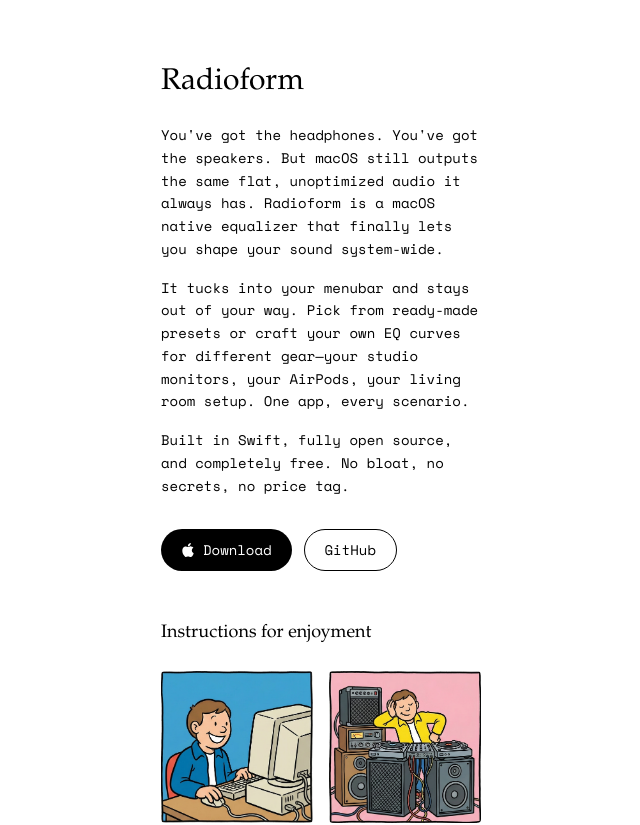
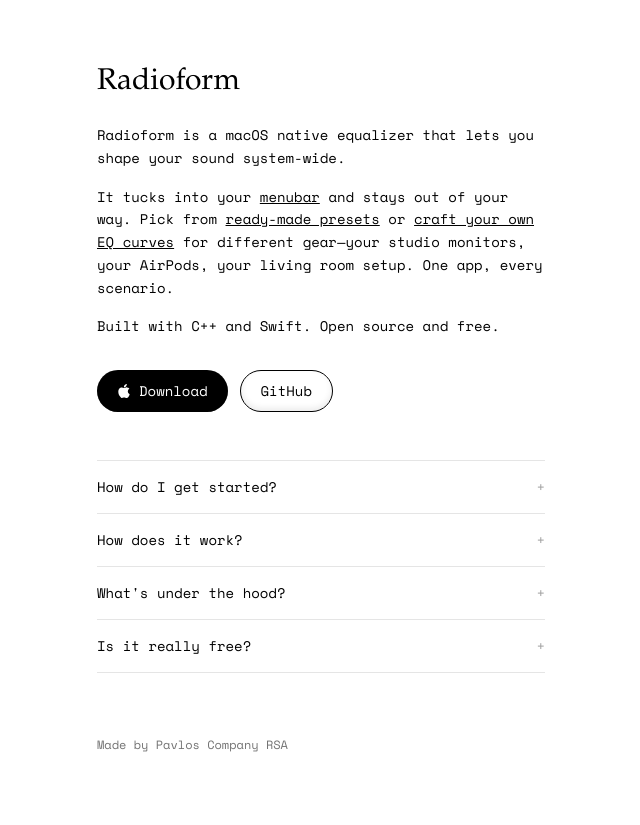
Before and after one commit to Torteous44/radioform, a Next.js app in the folder apps/web/site/: page / in a window 1280 px wide. Shown: the top 825 px of the page, without its empty margins (319-959 px from the left). Built offline with nearby package versions, Linux system fonts and the light colour scheme.

Commit message:
feat: marketing site

```diff
--- a/apps/web/site/src/app/globals.css
+++ b/apps/web/site/src/app/globals.css
@@ -1,6 +1,7 @@
 @import "tailwindcss";
 
 :root {
+  color-scheme: light only;
   --background: #ffffff;
   --foreground: #000000;
   --font-serif: "New York", "Iowan Old Style", "Palatino Linotype", "URW Palladio L", P052, serif;
--- a/apps/web/site/src/app/page.tsx
+++ b/apps/web/site/src/app/page.tsx
@@ -1,13 +1,134 @@
+"use client";
+
+import { useState, useEffect } from "react";
 import Image from "next/image";
 
 const DOWNLOAD_URL =
   "https://github.com/Torteous44/radioform/releases/latest/download/Radioform.dmg";
 const GITHUB_URL = "https://github.com/Torteous44/radioform";
 
+const VIDEOS = {
+  menubar:
+    "https://res.cloudinary.com/dwgn0lwli/video/upload/v1767614903/mb_1_mqccrc.mp4",
+  presets:
+    "https://res.cloudinary.com/dwgn0lwli/video/upload/v1767614904/mb-preset_1_y7vonk.mp4",
+  custom:
+    "https://res.cloudinary.com/dwgn0lwli/video/upload/v1767614904/mb-custom_1_psrdyb.mp4",
+};
+
+interface HoverState {
+  visible: boolean;
+  src: string;
+  x: number;
+  y: number;
+}
+
+interface FAQItem {
+  question: string;
+  answer: React.ReactNode;
+}
+
+function FAQ({ question, answer }: FAQItem) {
+  const [isOpen, setIsOpen] = useState(false);
+
+  return (
+    <div className="border-b border-neutral-200">
+      <button
+        onClick={() => setIsOpen(!isOpen)}
+        className="w-full py-4 flex justify-between items-center text-left text-sm font-medium"
+      >
+        {question}
+        <span
+          className="text-neutral-400 transition-transform duration-200"
+          style={{ transform: isOpen ? "rotate(45deg)" : "rotate(0deg)" }}
+        >
+          +
+        </span>
+      </button>
+      <div
+        className="grid transition-all duration-300 ease-out"
+        style={{
+          gridTemplateRows: isOpen ? "1fr" : "0fr",
+          opacity: isOpen ? 1 : 0,
+        }}
+      >
+        <div className="overflow-hidden">
+          <div className="text-sm text-neutral-600 leading-relaxed mb-6">
+            {answer}
+          </div>
+        </div>
+      </div>
+    </div>
+  );
+}
+
+function HoverTooltip({ src, x, y, visible }: HoverState) {
+  return (
+    <div
+      className="fixed z-50 pointer-events-none transition-all duration-200 ease-out"
+      style={{
+        left: `${x}px`,
+        top: `${y}px`,
+        transform: "translate(16px, -50%)",
+        opacity: visible ? 1 : 0,
+        scale: visible ? "1" : "0.95",
+      }}
+    >
+      <div className="bg-white border border-neutral-200 rounded overflow-hidden shadow-lg w-[200px] h-[200px]">
+        {src && (
+          <video
+            key={src}
+            src={src}
+            autoPlay
+            loop
+            muted
+            playsInline
+            className="w-full h-full object-cover"
+          />
+        )}
+      </div>
+    </div>
+  );
+}
+
 export default function Home() {
+  const [hoverState, setHoverState] = useState<HoverState>({
+    visible: false,
+    src: "",
+    x: 0,
+    y: 0,
+  });
+
+  const handleHover = (src: string) => {
+    setHoverState((prev) => ({ ...prev, visible: true, src }));
+  };
+
+  const handleMove = (e: React.MouseEvent) => {
+    setHoverState((prev) => ({
+      ...prev,
+      x: e.clientX,
+      y: e.clientY,
+    }));
+  };
+
+  const handleLeave = () => {
+    setHoverState((prev) => ({ ...prev, visible: false }));
+  };
+
+  // Preload videos
+  useEffect(() => {
+    Object.values(VIDEOS).forEach((url) => {
+      const video = document.createElement("video");
+      video.src = url;
+      video.preload = "auto";
+      video.muted = true;
+    });
+  }, []);
+
   return (
     <main className="min-h-screen px-6 py-16">
-      <div className="max-w-xs mx-auto">
+      <HoverTooltip {...hoverState} />
+      <div className="max-w-md mx-auto">
         {/* Header */}
         <h1
           className="text-3xl font-normal mb-6"
@@ -19,28 +140,48 @@
         {/* Copy */}
         <div className="text-sm leading-relaxed space-y-4 mb-8">
           <p>
-            You've got the headphones. You've got the speakers. But macOS still
-            outputs the same flat, unoptimized audio it always has. Radioform is
-            a macOS native equalizer that finally lets you shape your sound
+            Radioform is a macOS native equalizer that lets you shape your sound
             system-wide.
           </p>
           <p>
-            It tucks into your menubar and stays out of your way. Pick from
-            ready-made presets or craft your own EQ curves for different
-            gear—your studio monitors, your AirPods, your living room setup. One
-            app, every scenario.
+            It tucks into your{" "}
+            <span
+              className="underline cursor-pointer"
+              onMouseEnter={() => handleHover(VIDEOS.menubar)}
+              onMouseMove={handleMove}
+              onMouseLeave={handleLeave}
+            >
+              menubar
+            </span>{" "}
+            and stays out of your way. Pick from{" "}
+            <span
+              className="underline cursor-pointer"
+              onMouseEnter={() => handleHover(VIDEOS.presets)}
+              onMouseMove={handleMove}
+              onMouseLeave={handleLeave}
+            >
+              ready-made presets
+            </span>{" "}
+            or{" "}
+            <span
+              className="underline cursor-pointer"
+              onMouseEnter={() => handleHover(VIDEOS.custom)}
+              onMouseMove={handleMove}
+              onMouseLeave={handleLeave}
+            >
+              craft your own EQ curves
+            </span>{" "}
+            for different gear—your studio monitors, your AirPods, your living
+            room setup. One app, every scenario.
           </p>
-          <p>
-            Built in Swift, fully open source, and completely free. No bloat, no
-            secrets, no price tag.
-          </p>
+          <p>Built with C++ and Swift. Open source and free.</p>
         </div>
 
         {/* CTA Buttons */}
         <div className="flex gap-3 mb-12">
           <a
             href={DOWNLOAD_URL}
-            className="px-5 py-2.5 bg-black text-white text-sm rounded-full hover:bg-neutral-800 transition-colors inline-flex items-center gap-2"
+            className="px-5 py-2.5 bg-black text-white text-sm rounded-full inline-flex items-center gap-2 transition-[box-shadow] duration-200 ease-out shadow-[inset_0_-3px_6px_rgba(0,0,0,0.5)] hover:shadow-[inset_0_0_0_rgba(0,0,0,0)]"
           >
             <svg
               xmlns="http://www.w3.org/2000/svg"
@@ -57,25 +198,33 @@
             href={GITHUB_URL}
             target="_blank"
             rel="noopener noreferrer"
-            className="px-5 py-2.5 border border-black text-sm rounded-full hover:bg-black hover:text-white transition-colors"
+            className="px-5 py-2.5 border border-black text-sm rounded-full transition-[box-shadow] duration-200 ease-out shadow-[inset_0_-3px_6px_rgba(0,0,0,0.08)] hover:shadow-[inset_0_0_0_rgba(0,0,0,0)]"
           >
             GitHub
           </a>
         </div>
 
-        {/* Instructions */}
-        <h2
-          className="text-lg font-normal mb-6"
-          style={{ fontFamily: "var(--font-serif)" }}
-        >
-          Instructions for enjoyment
-        </h2>
-        <div className="grid grid-cols-2 gap-4">
+        {/* FAQs */}
+        <div className="border-t border-neutral-200">
+          <FAQ
+            question="How do I get started?"
+            answer={
+              <div className="space-y-3 ">
+                <div className="grid grid-cols-2 gap-8  p-1">
                   {[
-            { img: "/instructions/frame1.avif", text: "Download & install" },
-            { img: "/instructions/frame2.avif", text: "Select audio device" },
-            { img: "/instructions/frame3.avif", text: "Choose preset or custom EQ" },
-            { img: "/instructions/frame4.avif", text: "Enjoy" },
+                    {
+                      img: "/instructions/frame1.avif",
+                      text: "1) Download & install",
+                    },
+                    {
+                      img: "/instructions/frame2.avif",
+                      text: "2) Select audio device",
+                    },
+                    {
+                      img: "/instructions/frame3.avif",
+                      text: "3) Choose a preset or custom EQ",
+                    },
+                    { img: "/instructions/frame4.avif", text: "4) Enjoy" },
                   ].map((step, i) => (
                     <div key={i}>
                       <Image
@@ -89,6 +238,45 @@
                     </div>
                   ))}
                 </div>
+              </div>
+            }
+          />
+          <FAQ
+            question="How does it work?"
+            answer={
+              <>
+                Radioform creates a virtual audio device that sits between your
+                apps and your speakers. All system audio passes through a
+                high-quality DSP engine where it gets shaped by your EQ settings
+                in real-time—then continues to your actual output device. Zero
+                added latency, sub-1% CPU usage.
+              </>
+            }
+          />
+          <FAQ
+            question="What's under the hood?"
+            answer={
+              <>
+                The audio engine is written in C++ using cascaded biquad filters
+                for precise EQ control. The virtual audio device uses Apple's
+                Audio Server Plugin (libASPL) framework. The menu bar app is
+                native Swift/SwiftUI. Everything talks through a clean C API and
+                shared memory for real-time safety.
+              </>
+            }
+          />
+          <FAQ
+            question="Is it really free?"
+            answer={
+              <>
+                Yes. Radioform is released under the GPLv3 license—fully open
+                source, no hidden costs, no subscriptions, no data collection.
+                You can read every line of code, build it yourself, or fork it
+                for your own projects.
+              </>
+            }
+          />
+        </div>
 
         {/* Footer */}
         <p className="text-xs text-neutral-500 mt-16">
```
Also changed, not shown: 1 other file (tests, documents, lock files or other folders). Lines whose indentation alone changed are shown as unchanged.
